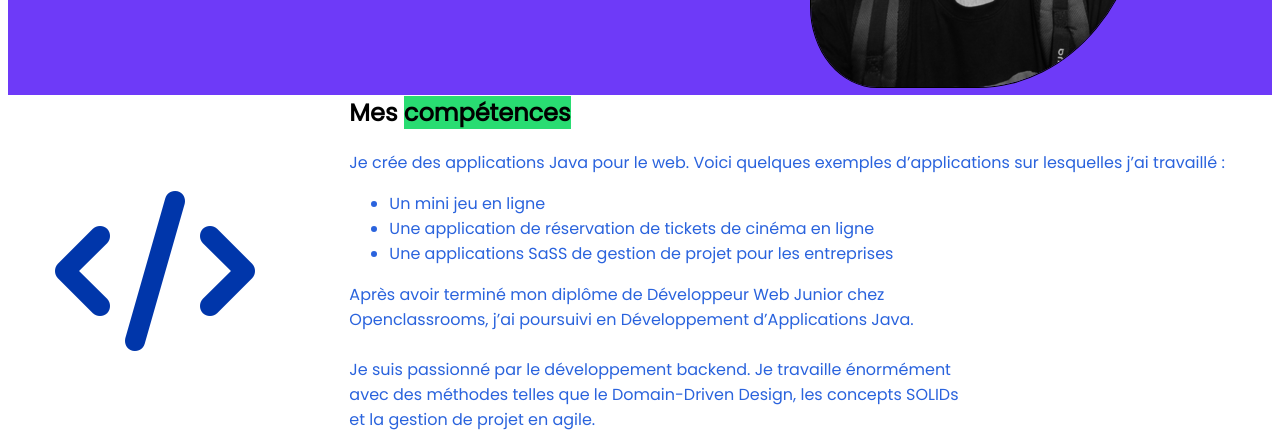
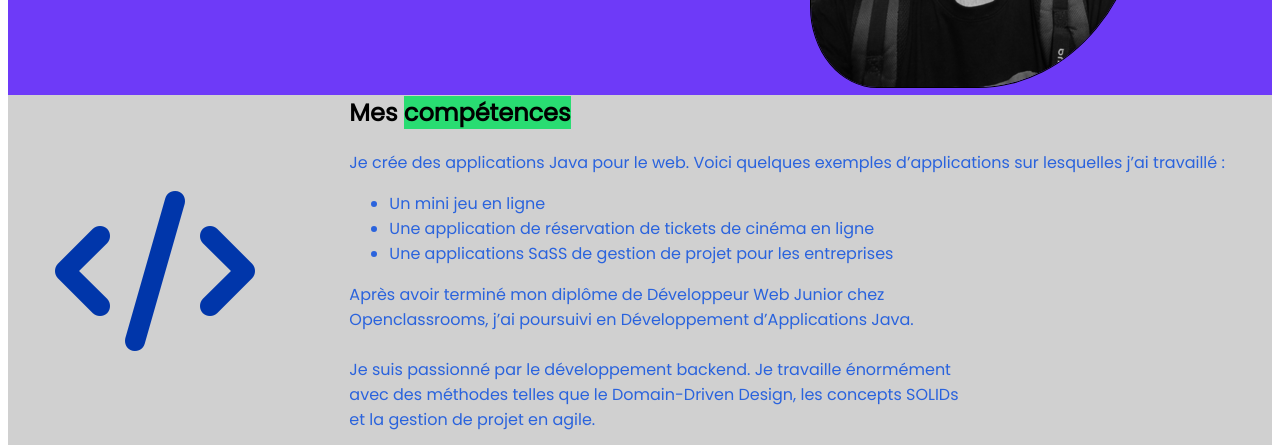
Before and after one commit to DurandoDev/OpenClassrooms2, a plain HTML site: page index.html in a window 1280 px wide. Shown: the part 326-771 px from the top of the page. Drawn offline with Linux system fonts and the light colour scheme.

Commit message:
Modif du background-color de la section compétences

```diff
--- a/style.css
+++ b/style.css
@@ -45,6 +45,7 @@ header h2{
     display: flex;
     justify-content: space-around;
     align-items: center;
+    background-color: #D0D0D0;
 }
 #competences p, ul{
     color: #2A63DD;
```
